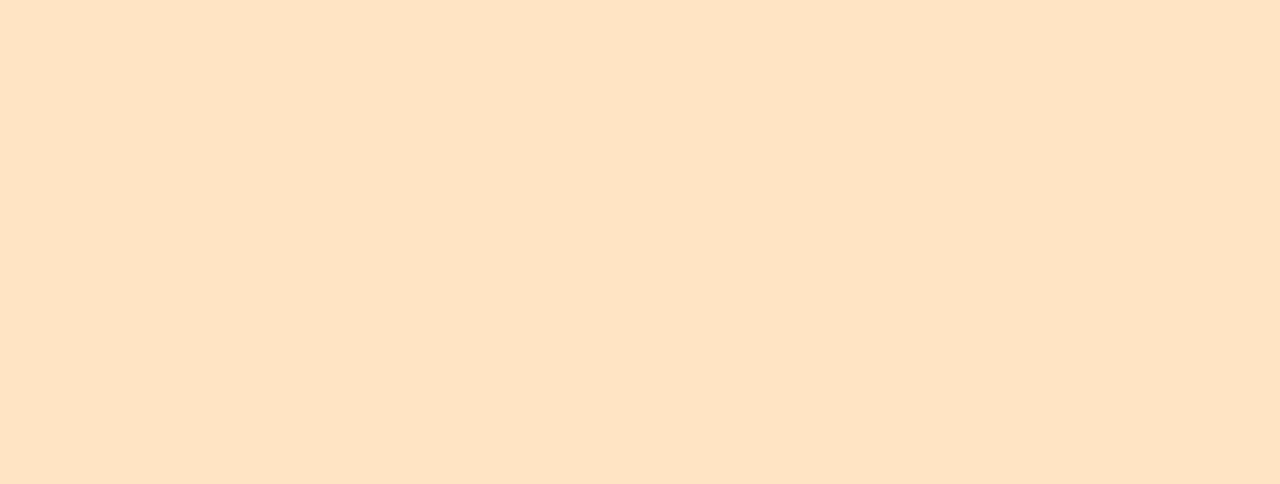
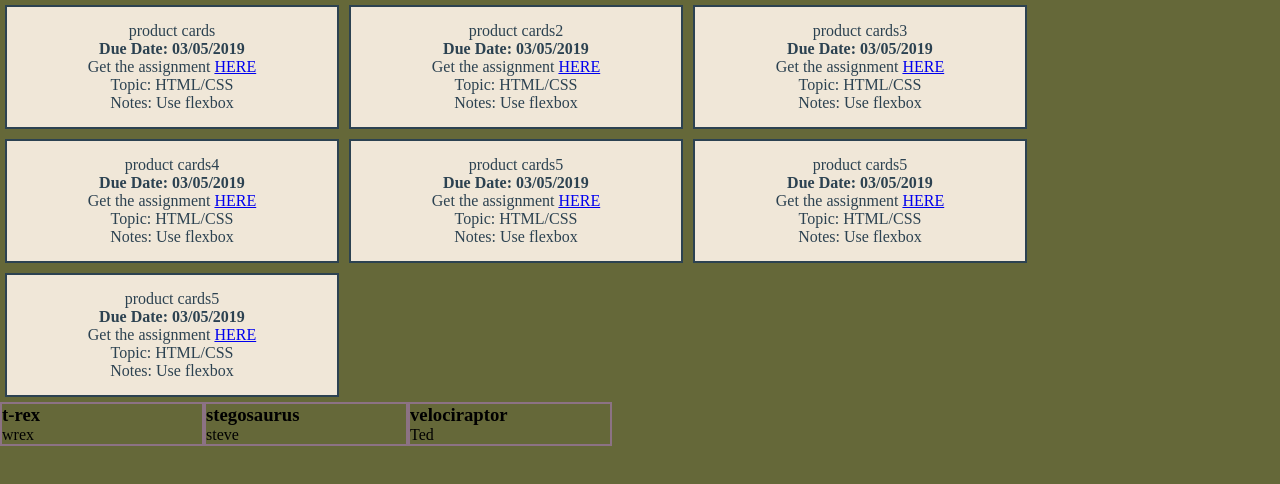
Before and after one commit to danapham/dom-loops, a plain HTML site: page index.html in a window 1280 px wide. Drawn offline with Linux system fonts and the light colour scheme.

Commit message:
played around with the dom

```diff
--- /dev/null
+++ b/dom.js
@@ -0,0 +1,104 @@
+"use strict";
+
+const dinosaurs = [
+  {
+    dinoType: "t-rex",
+    name: "wrex",
+  },
+  {
+    dinoType: "stegosaurus",
+    name: "steve",
+  },
+  {
+    dinoType: "velociraptor",
+    name: "Ted",
+  },
+];
+const assignments = [
+  {
+    title: "product cards",
+    dueDate: "03/05/2019",
+    topic: "HTML/CSS",
+    notes: "Use flexbox",
+    assignmentUrl: "http://www.google.com",
+  },
+  {
+    title: "product cards2",
+    dueDate: "03/05/2019",
+    topic: "HTML/CSS",
+    notes: "Use flexbox",
+    assignmentUrl: "http://www.google.com",
+  },
+  {
+    title: "product cards3",
+    dueDate: "03/05/2019",
+    topic: "HTML/CSS",
+    notes: "Use flexbox",
+    assignmentUrl: "http://www.google.com",
+  },
+  {
+    title: "product cards4",
+    dueDate: "03/05/2019",
+    topic: "HTML/CSS",
+    notes: "Use flexbox",
+    assignmentUrl: "http://www.google.com",
+  },
+  {
+    title: "product cards5",
+    dueDate: "03/05/2019",
+    topic: "HTML/CSS",
+    notes: "Use flexbox",
+    assignmentUrl: "http://www.google.com",
+  }, {
+    title: "product cards5",
+    dueDate: "03/05/2019",
+    topic: "HTML/CSS",
+    notes: "Use flexbox",
+    assignmentUrl: "http://www.google.com",
+  }, {
+    title: "product cards5",
+    dueDate: "03/05/2019",
+    topic: "HTML/CSS",
+    notes: "Use flexbox",
+    assignmentUrl: "http://www.google.com",
+  },
+];
+
+const printToDom = (divId, textToPrint) => {
+    const selectedDiv = document.getElementById(divId);
+    selectedDiv.innerHTML = textToPrint;
+}
+
+const buildDinosaurs = () => {
+  let domString = "";
+
+  for (let i = 0; i < dinosaurs.length; i++) {
+    domString += `<div class="dinosaur">`;
+    domString +=    `<h3>${dinosaurs[i].dinoType}</h3>`;
+    domString +=    `<p>${dinosaurs[i].name}<p>`;
+    domString += `</div>`;
+  }
+  printToDom('dino-barn', domString)
+};
+
+const buildAssignmentCards = () => {
+    let domString = '';
+
+    for (let j = 0; j < assignments.length; j++) {
+      domString += `<div class="assignment">`
+      domString +=   `<div class="assignment-title">${assignments[j].title}</div>`;
+      domString +=   `<strong>Due Date: ${assignments[j].dueDate}</strong>`
+      domString +=   `<div>Get the assignment <a href=${assignments[j].assignmentUrl}>HERE</a></div>`
+      domString +=   `<div>Topic: ${assignments[j].topic}</div>`
+      domString +=   `<div>Notes: ${assignments[j].notes}</div>`
+      domString += `</div>`
+    }
+    printToDom('assignments', domString)
+}
+
+const init1 = () =>  {
+    buildDinosaurs();
+    buildAssignmentCards();
+}
+
+init1();
--- a/index.html
+++ b/index.html
@@ -7,7 +7,13 @@
   <link rel="stylesheet" href="main.css">
 </head>
 <body>
+  <div class="app">
+    <div id="assignments" class="assignments">Assignments go here!</div>
+    <div id="dino-barn" class="dino-barn">Dinos go here!</div>
+  </div>
+
   <script src="main.js"></script>
   <script src="loops.js"></script>
+  <script src="dom.js"></script>
 </body>
 </html>
--- a/loops.js
+++ b/loops.js
@@ -1,14 +1,14 @@
-"use strict";
+// "use strict";
 
-const colors = ['orange', 'red', 'pink', 'teal', 'purple']
+// const colors = ['orange', 'red', 'pink', 'teal', 'purple']
 
-const colorLoop = () => {
-  let domString = '';
+// const colorLoop = () => {
+//   let domString = '';
 
-  for (let i = 0; i < colors.length; i++) {
-    domString += `<h1>${colors[i]}</h1>`;
-  }
-  console.log(domString);
-}
+//   for (let i = 0; i < colors.length; i++) {
+//     domString += `<h1>${colors[i]}</h1>`;
+//   }
+//   console.log(domString);
+// }
 
-colorLoop();
+// colorLoop();
--- a/main.css
+++ b/main.css
@@ -1,3 +1,32 @@
+* {
+  margin: 0;
+  padding: 0;
+}
+
 body {
-  background-color: bisque;
+  background-color: #656839;
 }
+
+.dinosaur {
+  border: 2px solid #8C7284;
+  width: 200px;
+}
+
+.dino-barn {
+  display: flex;
+}
+
+.assignments {
+  display: flex;
+  flex-flow: row wrap;
+}
+
+.assignment {
+  border: 2px solid #2C4251;
+  background-color: #F0E7D8;
+  text-align: center;
+  padding: 15px;
+  width: 300px;
+  margin: 5px;
+  color: #2C4251
+}
```
